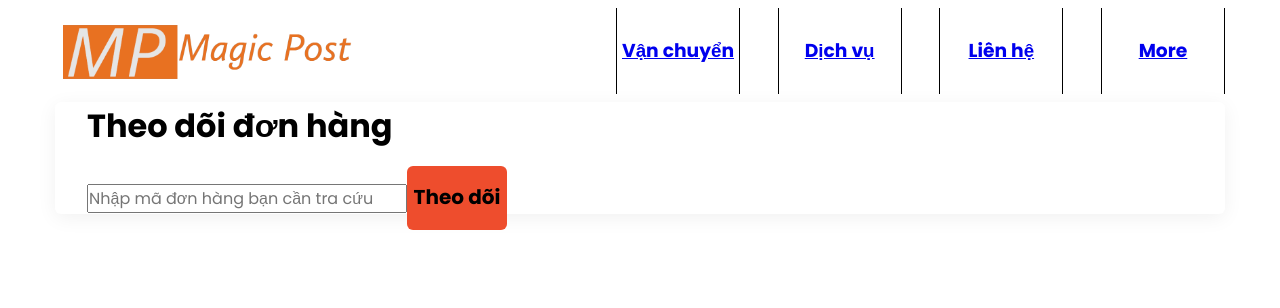
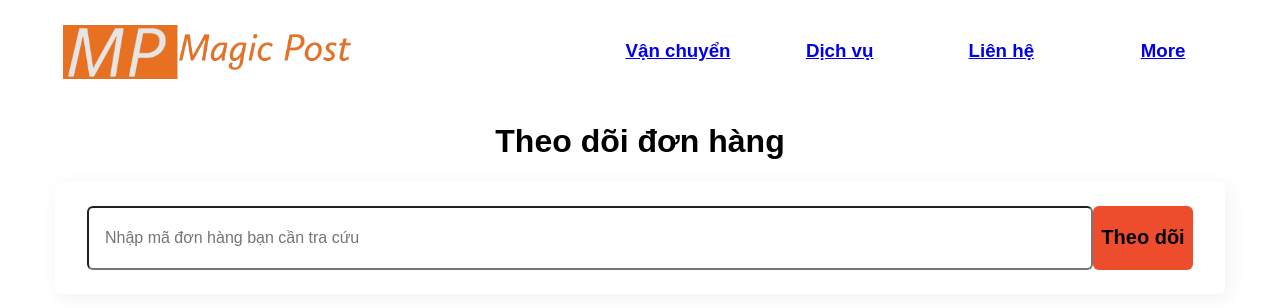
Before and after one commit to nmq2812/MagicPost, a React (Create React App) app: page / in a window 1280 px wide. Shown: the top 308 px of the page. Built offline with nearby package versions, Linux system fonts and the light colour scheme.

Commit message:
update search bar

```diff
--- a/src/components/GlobalStyles/GlobalStyles.scss
+++ b/src/components/GlobalStyles/GlobalStyles.scss
@@ -1,5 +1,5 @@
 @import 'normalize.css';
-@import url('https://fonts.googleapis.com/css2?family=Poppins:wght@300;400;600;700&display=swap');
+//@import url('https://fonts.googleapis.com/css2?family=Poppins:wght@300;400;600;700&display=swap');
 
 :root {
     --default-layout-header-height: 102px;
--- a/src/components/Navigation/Navigation.module.scss
+++ b/src/components/Navigation/Navigation.module.scss
@@ -1,7 +1,7 @@
 .nav {
     display: flex;
     position: relative;
-        margin-left: 256px;
+    margin-left: 256px;
     width: 100%;
     justify-content: space-between;
     /* hoặc các thuộc tính tương tự để căn chỉnh */
@@ -12,9 +12,6 @@
     display: flex;
     align-items: center;
     justify-content: center;
-    border-left: 1px solid black;
-    border-right: 1px solid black;
-
     width: 124px;
     height: 100%;
 }
--- a/src/pages/Home/Home.module.scss
+++ b/src/pages/Home/Home.module.scss
@@ -1,8 +1,9 @@
 .wrapper {
     width: 100%;
+    text-align: center;
 }
 
-.search-bar {
+.search-box {
     width: 100%;
     height: 112px;
     padding: 24px 32px;
@@ -13,15 +14,24 @@
     border-radius: 6px;
     -webkit-box-pack: center;
     justify-content: center;
-    box-shadow: rgba(0, 0, 0, 0.06) 0px 4px 20px !important
+    box-shadow: rgba(0, 0, 0, 0.06) 4px 4px 20px;
 }
 
+.search-bar {
+    display: inline-flex;
+    width: 100%;
+}
 .input {
-    height: 100%;
+    display: flex;
+        font-size: 16px;
+        height: 64px;
+        width: 100%;
+        border-radius: 6px;
+        padding: 16px;
 }
 
 .btn {
-    width: auto;
+    display: flex;
 }
 
 .search-btn {
@@ -31,6 +41,6 @@
     min-width: 100px;
     font-weight: bold;
     text-shadow: none;
-    height: 64px !important;
-    border-radius: 6px !important;
+    height: 64px;
+        border-radius: 6px;
 }
--- a/src/pages/Home/index.js
+++ b/src/pages/Home/index.js
@@ -5,21 +5,22 @@ const cx = classNames.bind(styles);
 
 function Home() {
     return (
+        <div className={cx('wrapper')}>
+            <h1>Theo dõi đơn hàng</h1>
+            <span className={cx('search-box')}>
                 <div className={cx('search-bar')}>
-            <span className={cx('wrapper')}>
-                <h1>Theo dõi đơn hàng</h1>
                     <input
                         placeholder="Nhập mã đơn hàng bạn cần tra cứu"
                         className={cx('input')}
                         type="text"
                         spellCheck={false}
                     />
-
                     <span className={cx('btn')}>
                         <button type="button" className={cx('search-btn')}>
                             <span>Theo dõi</span>
                         </button>
                     </span>
+                </div>
             </span>
         </div>
     );
```
Lines whose indentation alone changed are shown as unchanged.
